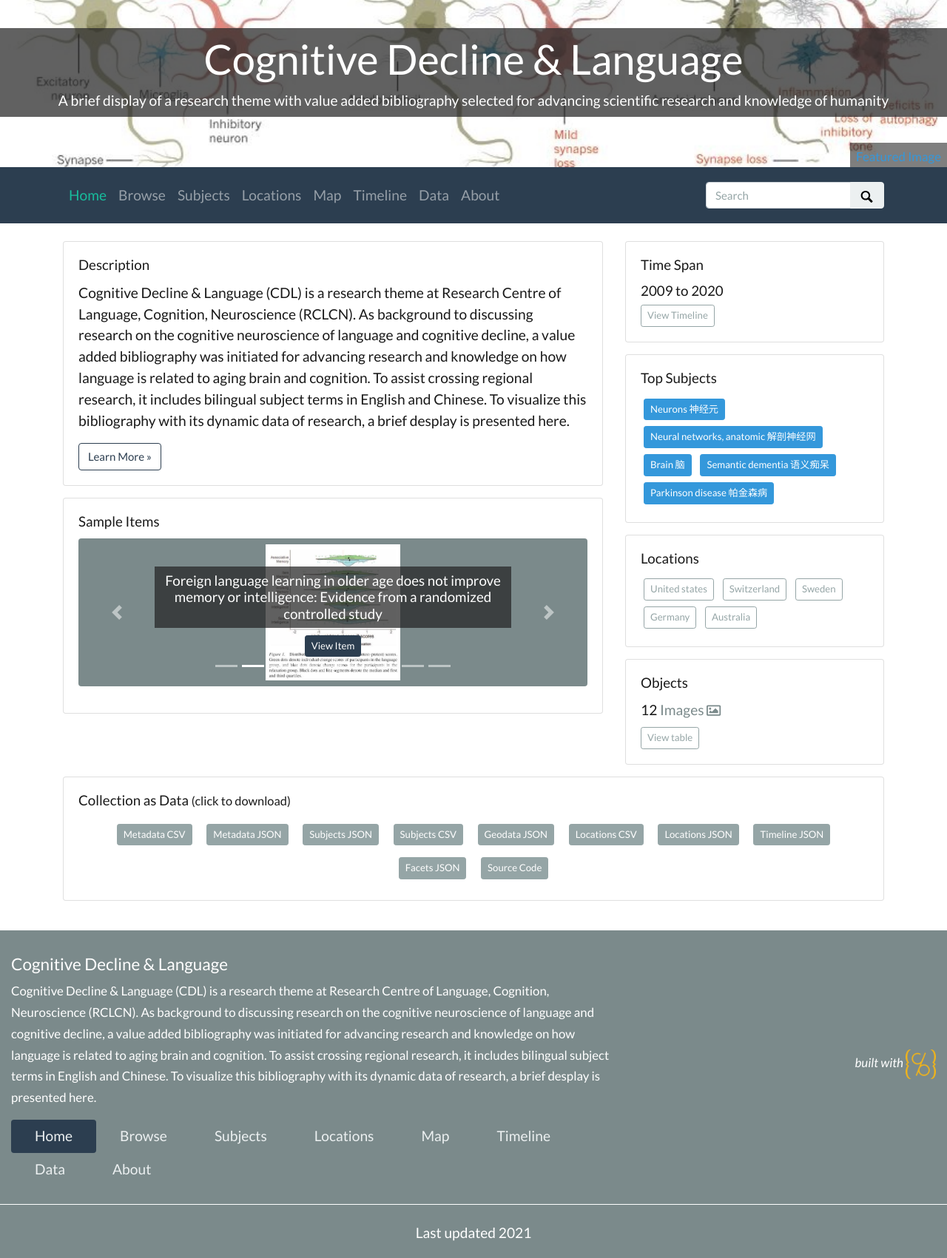
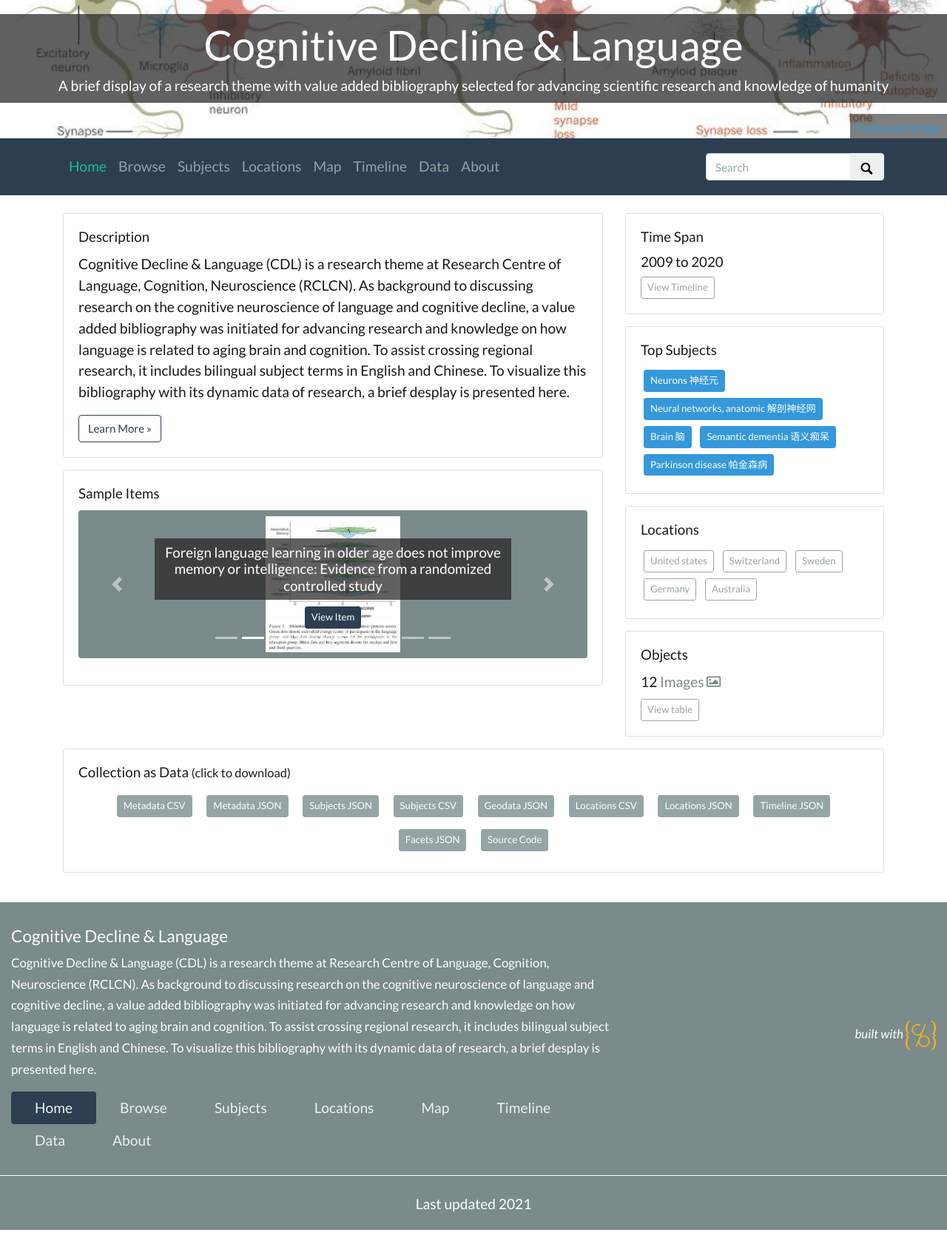
Before and after one commit to archivesw/cogfigcollection, a Jekyll site: the page built from index.md, in a window 1280 px wide. Shown: the whole page at 74% size. Built offline with Jekyll 4.4.1, drawn with Linux system fonts in a browser that asks for light colours; nearby versions of some CDN libraries; after the commit the page ends 1663 px from its top, so only the background shows below that.

Commit message:
update theme.yml

```diff
--- a/_data/theme.yml
+++ b/_data/theme.yml
@@ -10,7 +10,7 @@
 # use either an objectid (from an item in this collect), a relative location of an image in this repo (ex. /assets/img/feature.jpg), or a full url to an image elsewhere
 featured-image: cogfig027
 # optional: add extra padding around collection title for a larger image feature.
-home-title-y-padding: 2em
+home-title-y-padding: 1em
 # optional: change position of background image, center, top, bottom
 home-banner-image-position: bottom
 # height of the carousel at the bottom of the home page; this is in px, but just enter a number (don't include "px"). Default is 300
```
